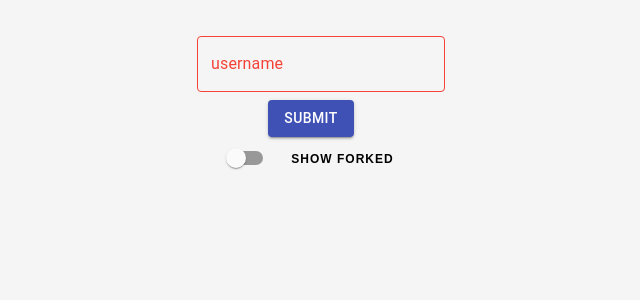
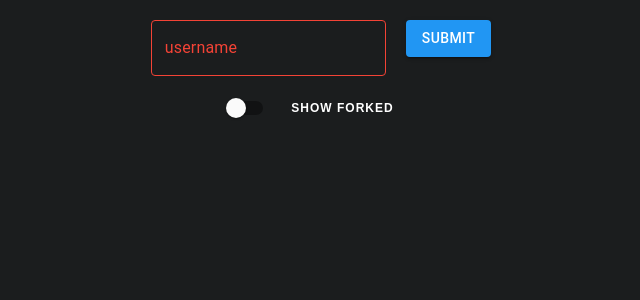
Before and after one commit to tuhinchakraborty/gitstats, a React (Create React App) app: page / in a window 1280 px wide. Shown: the top 300 px of the page, without its empty margins (329-969 px from the left). Built offline with nearby package versions, Linux system fonts and the light colour scheme.

Commit message:
create a basic dark theme

```diff
--- a/src/App.css
+++ b/src/App.css
@@ -19,8 +19,8 @@
   flex-direction: column;
   align-items: center;
   position: absolute;
-  background-color: aliceblue;
-  border: 1px solid #854442;
+  background-color: #26292a;
+  border: 1px solid #26292a;
   padding: 50px;
   transform: translate(35%, 10%);
 }
@@ -33,7 +33,7 @@
   box-shadow: 5px 5px 30px 7px rgba(0,0,0,0.25), -5px -5px 30px 7px rgba(0,0,0,0.22);
   cursor: pointer;
   transition: 0.4s;
-  background-color: ghostwhite;
+  background-color: #26292a;
 }
 
 .card:hover {
@@ -94,7 +94,7 @@
 body {
   margin:0;
   padding:0;
-  background:whitesmoke;
+  background:#1B1D1E;
 }
 
 h4 {
@@ -102,8 +102,20 @@ h4 {
   padding:0;
   font-family: sans-serif;
   text-align:center;
-  color:#000;
+  color:#fff;
   font-size:12px;
+  padding:15px 0;
+  text-transform: uppercase;
+  letter-spacing:1px;
+}
+
+h1 {
+  margin:0;
+  padding:0;
+  font-family: sans-serif;
+  text-align:center;
+  color:slategray;
+  font-size:28px;
   padding:15px 0;
   text-transform: uppercase;
   letter-spacing:1px;
--- a/src/components/GithubChart.js
+++ b/src/components/GithubChart.js
@@ -63,7 +63,7 @@ class GithubChart extends Component {
                 <YAxis/>
                 <Tooltip/>
                 <Legend/>
-                <Line type="monotone" dataKey="contributions" stroke="#854442" activeDot={{r: 8}}/>
+                <Line type="monotone" dataKey="contributions" stroke="#cddc39" activeDot={{r: 8}}/>
             </LineChart>
         );
     }
--- a/src/components/Search.js
+++ b/src/components/Search.js
@@ -5,6 +5,21 @@ import ReposList from "./ReposList";
 import '../App.css';
 import FormControlLabel from '@material-ui/core/FormControlLabel';
 import Switch from '@material-ui/core/Switch';
+import { withStyles, createMuiTheme, MuiThemeProvider } from '@material-ui/core/styles';
+import {
+    amber, blue,
+    blueGrey,
+    brown,
+    deepOrange,
+    deepPurple,
+    green,
+    grey,
+    lightGreen,
+    lime,
+    purple,
+    red
+} from "@material-ui/core/colors";
+import { ThemeProvider } from '@material-ui/styles';
 
 class Search extends Component {
 
@@ -49,10 +64,23 @@ class Search extends Component {
     }
 
     render() {
+        const limeTheme = createMuiTheme({
+            palette: {
+                primary: lime,
+            },
+        });
+        const blueTheme = createMuiTheme({
+            palette: {
+                primary: blue,
+            },
+        });
         return (
             <div>
                 <div className="div">
+                    <ThemeProvider theme={limeTheme}>
                         <TextField
+                            inputProps={{ style: { fontFamily: 'Geneva', color: 'white'}}}
+                            style={{ flex: 1, margin: '0 20px 10px 0', color: 'white'}}
                             error={this.state.searchText === ""}
                             id="outlined-search"
                             label="username"
@@ -61,16 +89,21 @@ class Search extends Component {
                             variant="outlined"
                             onChange={event => this.handleChange(event)}
                         />
-                </div>
-                <div>
+                    </ThemeProvider>
+                    <ThemeProvider theme={blueTheme}>
                         <Button variant="contained" color="primary" onClick={() => this.handleSubmit()}>
                             Submit
                         </Button>
+                    </ThemeProvider>
                 </div>
                 <div className="switch">
                     <FormControlLabel
                         value="forked"
-                        control={<Switch color="primary" onChange={() => this.handleSwitchChanged()}/>}
+                        control={
+                            <ThemeProvider theme={limeTheme}>
+                                <Switch color="primary" onChange={() => this.handleSwitchChanged()}/>
+                            </ThemeProvider>
+                        }
                         labelPlacement="end"
                     />
                     <h4>Show Forked</h4>
```
Lines whose indentation alone changed are shown as unchanged.
